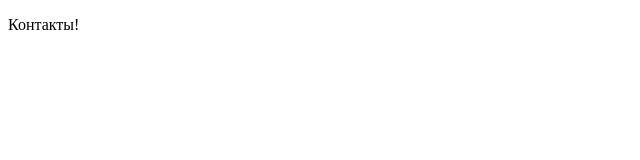
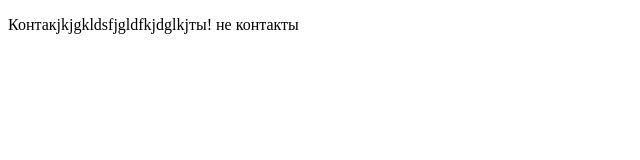
Before and after one commit to aronov/lost-time, a plain HTML site: page index.html in a window 1280 px wide. Shown: the whole page, without its empty margins (0-640 px from the left). Drawn offline with Linux system fonts and the light colour scheme.

Commit message:
Контакты для коммита

```diff
--- a/index.html
+++ b/index.html
@@ -5,6 +5,7 @@
   <title>Document</title>
 </head>
 <body>
-  <p>Контакты!</p>
+  <p>Контакjkjgkldsfjgldfkjdglkjты!
+  не контакты</p>
 </body>
 </html>
```
